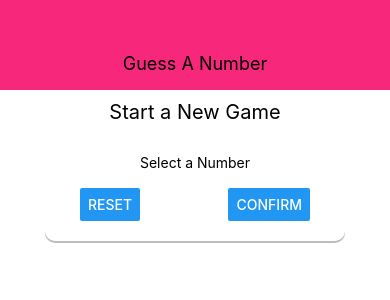
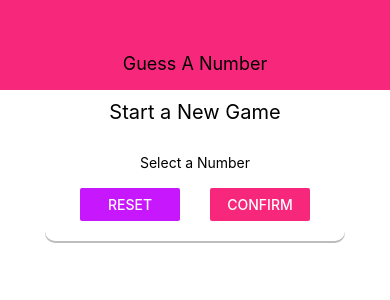
Before and after one commit to SeniorFlacko/GuessNumber, a React Native app: screen / in a window 390 px wide. Shown: the top 300 px of the page. Built offline with nearby package versions, Linux system fonts and the light colour scheme.

Commit message:
adding colors and width for buttons

```diff
--- a/components/Header.js
+++ b/components/Header.js
@@ -1,5 +1,6 @@
 import React from 'react';
 import {View, Text, StyleSheet} from 'react-native';
+import Colors from '../constants/Colors';
 
 const Header = (props) => {
   return (
@@ -14,7 +15,7 @@
     width: '100%',
     height: 90,
     paddingTop: 36,
-    backgroundColor: '#f7287b',
+    backgroundColor: Colors.primary,
     justifyContent: 'center',
     alignItems: 'center',
   },
--- /dev/null
+++ b/constants/Colors.js
@@ -0,0 +1,4 @@
+export default {
+  primary: '#f7287b',
+  accent: '#c717fc',
+};
--- a/screens/StartGameScreen.js
+++ b/screens/StartGameScreen.js
@@ -1,6 +1,7 @@
 import React from 'react';
 import {View, Button, Text, StyleSheet, TextInput} from 'react-native';
 import Card from '../components/Card';
+import Colors from '../constants/Colors';
 
 const StartGameScreen = (props) => {
   return (
@@ -12,10 +13,10 @@
 
         <View style={styles.buttonContainer}>
           <View style={styles.button}>
-            <Button title="Reset" />
+            <Button title="Reset" color={Colors.accent} />
           </View>
           <View style={styles.button}>
-            <Button title="Confirm" />
+            <Button title="Confirm" color={Colors.primary} />
           </View>
         </View>
       </Card>
@@ -42,7 +43,10 @@
     paddingHorizontal: 15,
     width: '100%',
   },
-  button: {},
+  button: {
+    width: 100,
+    maxWidth: 100,
+  },
 });
 
 export default StartGameScreen;
```
